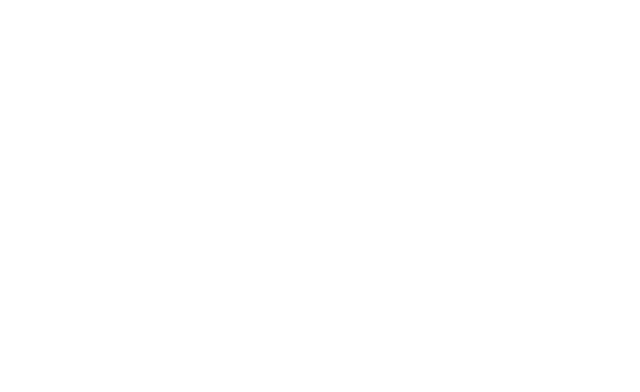
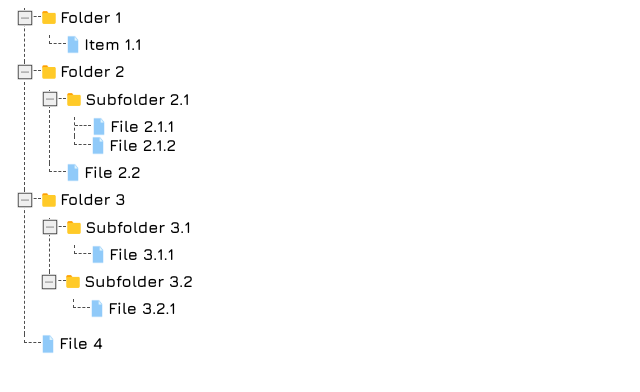
Before and after one commit to sinevit/folder-tree, a website built with webpack: page src/index.html in a window 1280 px wide. Shown: the whole page, without its empty margins (0-640 px from the left). Built offline with nearby package versions, Linux system fonts and the light colour scheme.

Commit message:
feat: add layout фтв ыендуы

```diff
--- a/src/assets/styles/base/_btn.scss
+++ b/src/assets/styles/base/_btn.scss
@@ -0,0 +1,15 @@
+.folder__btn{
+    position: absolute;
+    margin-left: -0.5rem;
+    margin-top: 0.1rem;
+    width: 1rem;
+    height: 1rem;
+    border: none;
+    background-image: url('../../assets/img/minus.png');
+    background-size: cover;
+    z-index: 2;
+
+    &--active{
+        background-image: url('../../assets/img/plus.png');
+    }
+}
--- /dev/null
+++ b/src/assets/styles/components/_folder.scss
@@ -0,0 +1,48 @@
+.folder__content {
+    display: none;
+    flex-direction: column;
+    margin: 0.5rem 1.5rem;
+  }
+
+  .visible{
+    display: flex;
+  }
+
+  .folder{
+    display: flex;
+    flex-direction: column;
+    border-left: 0.05rem dashed $color-grey;
+
+    &:before {
+      content: "";
+      position: absolute;
+      width: 1rem;
+      height: 0.5rem;
+      border-bottom: 0.01rem dashed $color-grey;
+    }
+
+    &:last-child{
+      &:before {
+        border-left: 0.01rem dashed $color-grey;
+      }
+    }
+
+    &:last-child{
+      border-left: none;
+    }
+
+    &__name {
+      margin: 0rem;
+    }
+
+    &__img {
+      width: 1rem;
+    }
+
+    &__description {
+      display: flex;
+      gap: .2rem;
+      margin-left: 1rem;
+    }
+
+  }
--- a/src/assets/styles/main.scss
+++ b/src/assets/styles/main.scss
@@ -9,3 +9,5 @@
 @import "./layouts/header.scss";
 @import "./layouts/main.scss";
 @import "./layouts/footer.scss";
+
+@import "./components/folder";
--- a/src/index.html
+++ b/src/index.html
@@ -12,16 +12,139 @@
 
 <body>
     <div class="container">
-        <header class="header">
-        </header>
         <main class="main">
             <div class="tree-wrapper">
+                <div class="folder folder1">
+                    <button class="btn folder__btn folder__btn==active"></button>
 
+                    <div class="folder__description">
+                        <img class="folder__img" src="./assets/img/folder.png" alt="folder">
+                        <h5 class="folder__name">Folder 1</h5>
+                    </div>
+
+                    <div class="folder__content visible">
+                        <div class="folder">
+                            <div class="folder__description">
+                                <img class="folder__img" src="./assets/img/file.png" alt="file">
+                                <h5 class="folder__name">Item 1.1</h5>
+                            </div>
+                        </div>
+
+                    </div>
+
+                </div>
+                <div class="folder folder2">
+
+                    <button class="btn folder__btn"></button>
+
+                    <div class="folder__description">
+                        <img class="folder__img" src="./assets/img/folder.png" alt="folder">
+                        <h5 class="folder__name">Folder 2</h5>
+                    </div>
+
+                    <div class="folder__content visible">
+
+                        <div class="folder">
+                            <button class="btn folder__btn"></button>
+
+                            <div class="folder__description">
+                                <img class="folder__img" src="./assets/img/folder.png" alt="folder">
+                                <h5 class="folder__name">Subfolder 2.1</h5>
+                            </div>
+
+                            <div class="folder__content visible">
+
+                                <div class="folder">
+                                    <div class="folder__description">
+                                        <img class="folder__img" src="./assets/img/file.png" alt="file">
+                                        <h5 class="folder__name">File 2.1.1</h5>
+                                    </div>
+                                </div>
+
+                                <div class="folder">
+                                    <div class="folder__description">
+                                        <img class="folder__img" src="./assets/img/file.png" alt="file">
+                                        <h5 class="folder__name">File 2.1.2</h5>
+                                    </div>
+                                </div>
+
+                            </div>
+
+                        </div>
+
+                        <div class="folder">
+                            <div class="folder__description">
+                                <img class="folder__img" src="./assets/img/file.png" alt="folder">
+                                <h5 class="folder__name">File 2.2</h5>
+                            </div>
+                        </div>
+
+                    </div>
+
+                </div>
+                <div class="folder folder3">
+
+                    <button class="btn folder__btn"></button>
+
+                    <div class="folder__description">
+                        <img class="folder__img" src="./assets/img/folder.png" alt="folder">
+                        <h5 class="folder__name">Folder 3</h5>
+                    </div>
+
+                    <div class="folder__content visible">
+                        <div class="folder">
+                            <button class="btn folder__btn"></button>
+
+                            <div class="folder__description">
+                                <img class="folder__img" src="./assets/img/folder.png" alt="folder">
+                                <h5 class="folder__name">Subfolder 3.1</h5>
+                            </div>
+
+                            <div class="folder__content visible">
+                                <div class="folder">
+
+                                    <div class="folder__description">
+                                        <img class="folder__img" src="./assets/img/file.png" alt="folder">
+                                        <h5 class="folder__name">File 3.1.1</h5>
+                                    </div>
+                                </div>
+                            </div>
+                        </div>
+
+                        <div class="folder">
+
+                            <button class="btn folder__btn"></button>
+
+                            <div class="folder__description">
+                                <img class="folder__img" src="./assets/img/folder.png" alt="folder">
+                                <h5 class="folder__name">Subfolder 3.2</h5>
+                            </div>
+
+                            <div class="folder__content visible">
+                                <div class="folder">
+
+                                    <div class="folder__description">
+                                        <img class="folder__img" src="./assets/img/file.png" alt="folder">
+                                        <h5 class="folder__name">File 3.2.1</h5>
+                                    </div>
+                                </div>
+                            </div>
+                        </div>
+
+                    </div>
+
+                </div>
+                <div class="folder folder4">
+
+                    <div class="folder__description">
+                        <img class="folder__img" src="./assets/img/file.png" alt="folder">
+                        <h5 class="folder__name">File 4</h5>
+                    </div>
+
+                </div>
 
             </div>
         </main>
-        <footer class="footer">
-        </footer>
     </div>
 
 </body>
```
